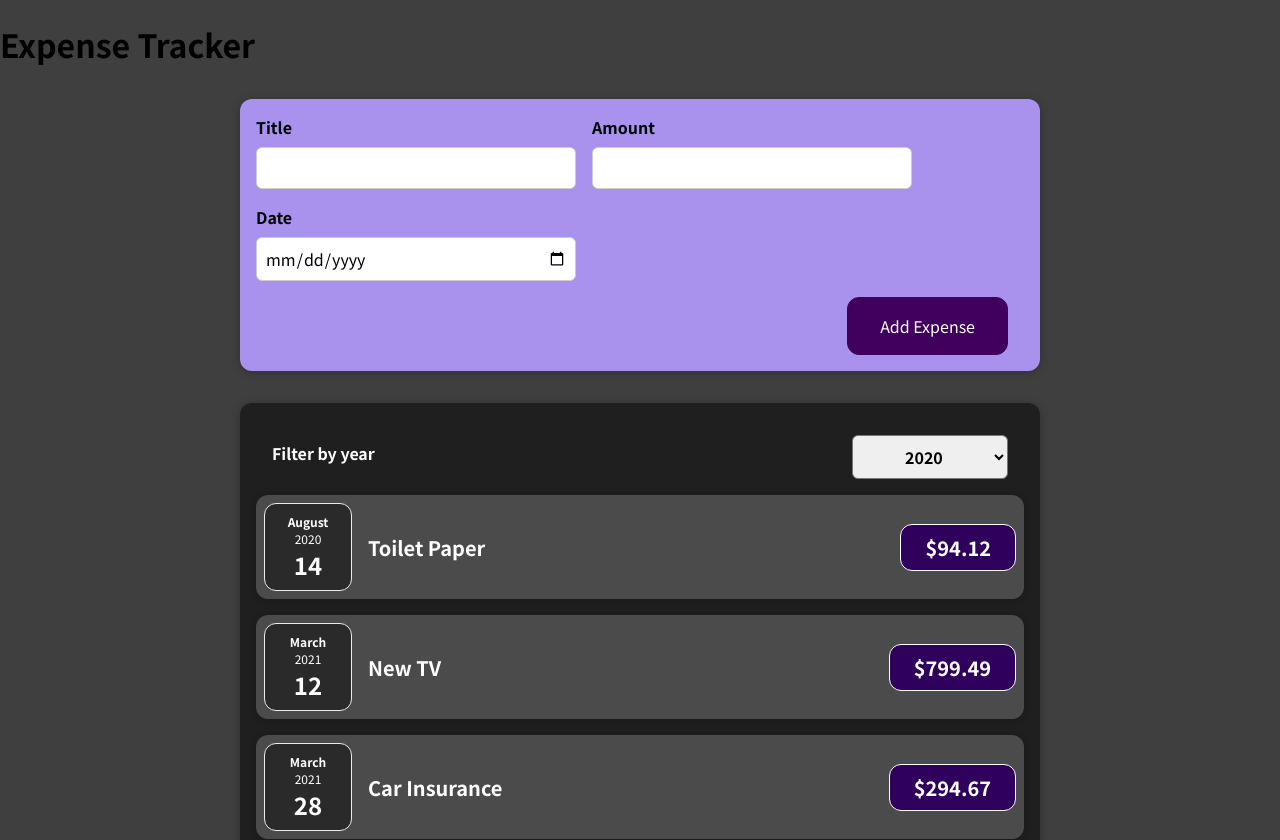
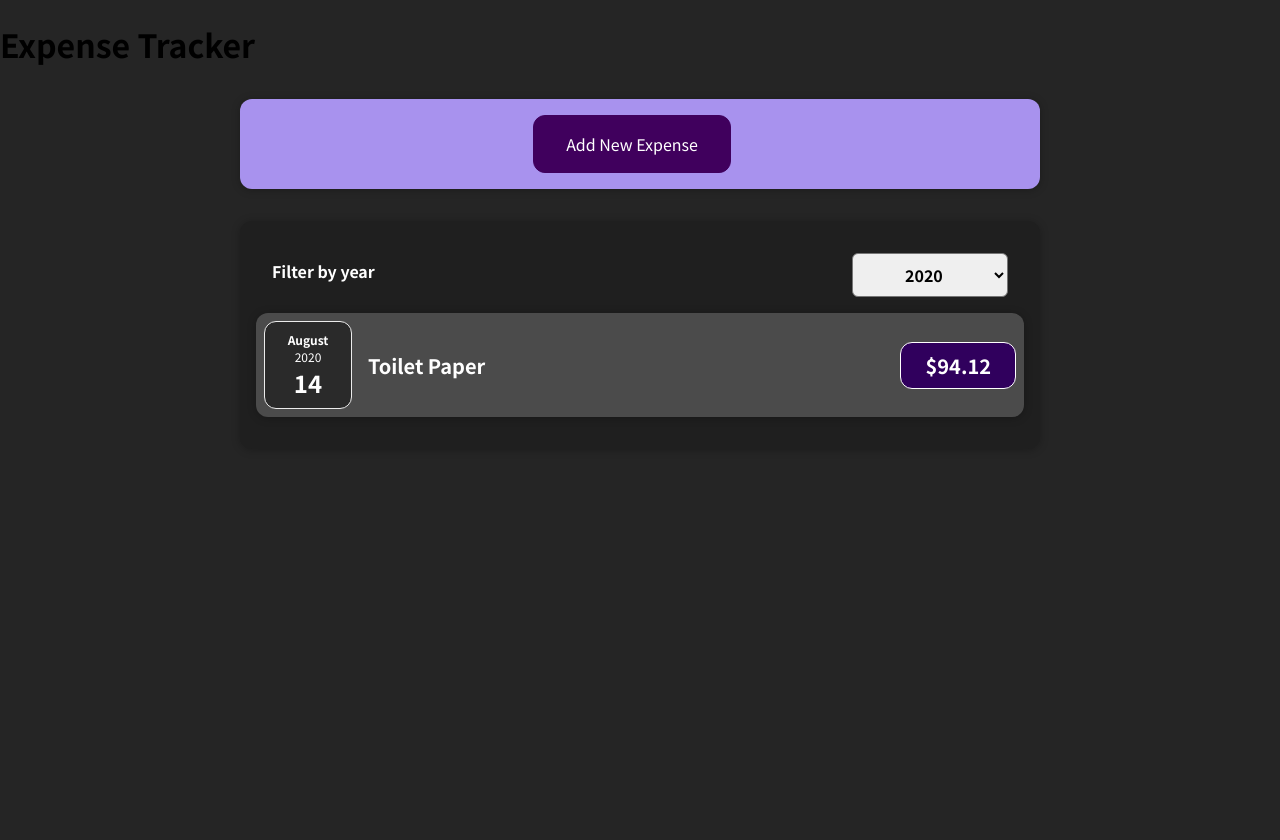
Before and after one commit to OsvaldoSalomon/ExpenseTracker, a React (Create React App) app: page / in a window 1280 px wide. Shown: the top 840 px of the page. After the commit the page ends 800 px from the top, so only its background shows below. Built offline with nearby package versions, Linux system fonts and the light colour scheme.

Commit message:
The project now filters the expenses per year, also the add new expense button has been added.

```diff
--- a/src/App.js
+++ b/src/App.js
@@ -1,23 +1,27 @@
 import Expenses from "./components/Expenses/Expenses"
 import NewExpense from "./components/NewExpense/NewExpense";
+import {useState} from "react";
+
+const DUMMY_EXPENSES = [
+    {id: 'e1', title: 'Toilet Paper', amount: 94.12, date: new Date(2020, 7, 14)},
+    {id: 'e2', title: 'New TV', amount: 799.49, date: new Date(2021, 2, 12)},
+    {id: 'e3', title: 'Car Insurance', amount: 294.67, date: new Date(2021, 2, 28)},
+    {id: 'e4', title: 'New Desk (Wooden)', amount: 450, date: new Date(2021, 5, 18)}
+];
 
 function App() {
-    const expenses = [
-        {id: 'e1', title: 'Toilet Paper', amount: 94.12, date: new Date(2020, 7, 14)},
-        {id: 'e2', title: 'New TV', amount: 799.49, date: new Date(2021, 2, 12)},
-        {id: 'e3', title: 'Car Insurance', amount: 294.67, date: new Date(2021, 2, 28)},
-        {id: 'e4', title: 'New Desk (Wooden)', amount: 450, date: new Date(2021, 5, 18)}
-    ];
+    const [expenses, setExpenses] = useState(DUMMY_EXPENSES);
 
     function addExpenseHandler(expense) {
-        console.log("In App.js");
-        console.log(expense);
+        setExpenses((prevExpenses) => {
+            return [expense, ...expenses]
+        });
     }
 
     return (
         <div>
             <h1>Expense Tracker</h1>
-            <NewExpense onAddExpense={addExpenseHandler} />
+            <NewExpense onAddExpense={addExpenseHandler}/>
             <Expenses items={expenses}/>
         </div>
     );
--- a/src/components/Expenses/ExpenseItem.css
+++ b/src/components/Expenses/ExpenseItem.css
@@ -30,6 +30,7 @@
     font-weight: bold;
     color: white;
     background-color: #30005d;
+    /*background-color: #002855;*/
     border: 1px solid white;
     padding: 0.5rem;
     border-radius: 12px;
--- a/src/components/Expenses/ExpenseItem.js
+++ b/src/components/Expenses/ExpenseItem.js
@@ -6,6 +6,7 @@
     console.log("ExpenseItem evaluated by react")
 
     return (
+        <li>
             <Card className="expense-item">
                 <ExpenseDate date={props.date}/>
                 <div className="expense-item__description">
@@ -13,6 +14,7 @@
                     <div className="expense-item__price">${props.amount}</div>
                 </div>
             </Card>
+        </li>
     );
 }
 
--- a/src/components/Expenses/Expenses.js
+++ b/src/components/Expenses/Expenses.js
@@ -1,7 +1,7 @@
-import React, { useState } from 'react';
-import ExpenseItem from "./ExpenseItem";
+import React, {useState} from 'react';
 import Card from '../UI/Card'
 import ExpensesFilter from "./ExpensesFilter";
+import ExpensesList from "./ExpensesList";
 import './Expenses.css'
 
 function Expenses(props) {
@@ -11,18 +11,18 @@
         setFilteredYear(selectedYear);
     }
 
+    const filteredExpenses = props.items.filter(expense => {
+        return expense.date.getFullYear().toString() === filteredYear;
+    })
+
     return (
         <div>
             <Card className="expenses">
-                <ExpensesFilter selected={filteredYear} onChangeFilter={filterChangeHandler} />
-                <ExpenseItem title={props.items[0].title} amount={props.items[0].amount}
-                             date={props.items[0].date}/>
-                <ExpenseItem title={props.items[1].title} amount={props.items[1].amount}
-                             date={props.items[1].date}/>
-                <ExpenseItem title={props.items[2].title} amount={props.items[2].amount}
-                             date={props.items[2].date}/>
-                <ExpenseItem title={props.items[3].title} amount={props.items[3].amount}
-                             date={props.items[3].date}/>
+                <ExpensesFilter
+                    selected={filteredYear}
+                    onChangeFilter={filterChangeHandler}
+                />
+                <ExpensesList items={filteredExpenses} />
             </Card>
         </div>
     );
--- /dev/null
+++ b/src/components/Expenses/ExpensesList.css
@@ -0,0 +1,9 @@
+.expenses-list {
+    list-style: none;
+    padding: 0;
+}
+
+.expenses-list__fallback {
+    color: white;
+    text-align: center;
+}
--- /dev/null
+++ b/src/components/Expenses/ExpensesList.js
@@ -0,0 +1,22 @@
+import ExpenseItem from "./ExpenseItem";
+import './ExpensesList.css'
+
+
+function ExpensesList(props) {
+    if (props.items.length === 0) {
+        return <h2 className="expenses-list__fallback">Found no expenses.</h2>
+    }
+
+    return <ul className="expenses-list">
+        {props.items.map((expense) => (
+            <ExpenseItem
+                key={expense.id}
+                title={expense.title}
+                amount={expense.amount}
+                date={expense.date}
+            />
+        ))}
+    </ul>
+}
+
+export default ExpensesList;
--- a/src/components/NewExpense/ExpenseForm.js
+++ b/src/components/NewExpense/ExpenseForm.js
@@ -6,33 +6,16 @@
     const [enteredAmount, setEnteredAmount] = useState('');
     const [enteredDate, setEnteredDate] = useState('');
 
-    //Comments are for a single state that is updated depending on the previous state
-    /*const [userInput, setUserInput] = useState({
-        enteredTitle: '',
-        enteredAmount: '',
-        enteredDate: ''
-    })*/
-
     function titleChangeHandler(event) {
         setEnteredTitle(event.target.value);
-
-        /*setUserInput((prevState) => {
-            return { ...prevState, enteredTitle: event.target.value };
-        })*/
     }
 
     function amountChangeHandler(event) {
         setEnteredAmount(event.target.value);
-        /*setUserInput((prevState) => {
-            return { ...prevState, enteredAmount: event.target.value };
-        })*/
     }
 
     function dateChangeHandler(event) {
         setEnteredDate(event.target.value);
-        /*setUserInput((prevState) => {
-            return { ...prevState, enteredDate: event.target.value };
-        })*/
     }
 
     function submitHandler(event) {
@@ -82,6 +65,7 @@
                 </div>
             </div>
             <div className="new-expense__actions">
+                <button type="button" onClick={props.onCancel}>Cancel</button>
                 <button type="submit">Add Expense</button>
             </div>
         </form>
--- a/src/components/NewExpense/NewExpense.js
+++ b/src/components/NewExpense/NewExpense.js
@@ -1,19 +1,31 @@
-import React from 'react';
+import React, {useState} from 'react';
 import './NewExpense.css';
 import ExpenseForm from "./ExpenseForm";
 
 function NewExpense(props) {
+    const [isEditing, setIsEditing] = useState(false);
+
     function saveExpenseDataHandler(enteredExpenseData) {
         const expenseData = {
             ...enteredExpenseData,
             id: Math.random().toString()
         }
         props.onAddExpense(expenseData);
+        setIsEditing(false);
+    }
+
+    function startEditingHandler() {
+        setIsEditing(true);
+    }
+
+    function stopEditingHandler() {
+        setIsEditing(false);
     }
 
     return (
         <div className="new-expense">
-            <ExpenseForm onSaveExpenseData={saveExpenseDataHandler} />
+            {!isEditing && <button onClick={startEditingHandler}>Add New Expense</button>}
+            {isEditing && <ExpenseForm onSaveExpenseData={saveExpenseDataHandler} onCancel={stopEditingHandler}/>}
         </div>
     );
 }
--- a/src/index.css
+++ b/src/index.css
@@ -10,5 +10,6 @@
 
 body {
     margin: 0;
-    background-color: #3f3f3f;
+    /*background-color: #3f3f3f;*/
+    background-color: #252525;
 }
```
Also changed, not shown: src/components/NewExpense/NewExpense.css (+7 -0 lines). Lines whose indentation alone changed are shown as unchanged.
